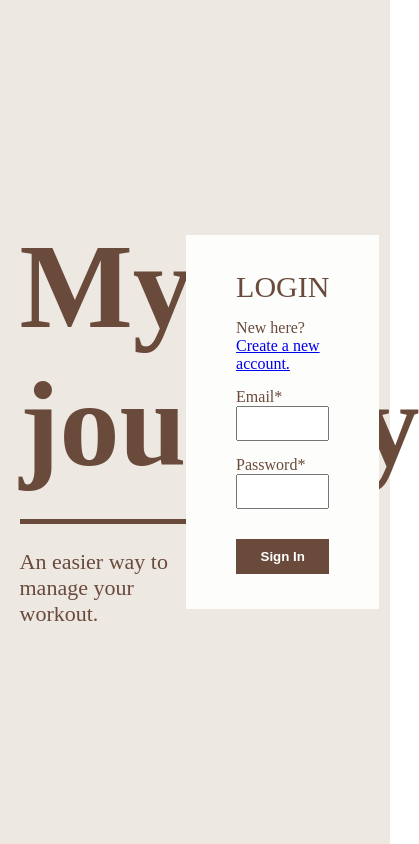
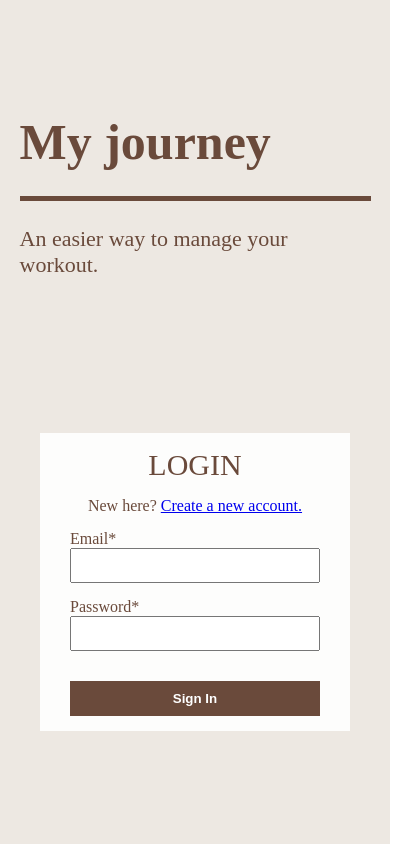
Before and after one commit to haingo-raz/MyJourney, a React (Create React App) app: page / in a window 390 px wide. Shown: the whole page, 419 px wide, since content can reach past the window. Built offline with nearby package versions, Linux system fonts and the light colour scheme.

Commit message:
Responsiveness // Make app semi-responsive

```diff
--- a/src/components/Forms/Form.scss
+++ b/src/components/Forms/Form.scss
@@ -46,3 +46,9 @@
 .logo a{
     color: $beige-variance;
 }
+
+@media (max-width: 996px) {
+    .accountForm{
+        padding: 15px 30px;
+    }
+}
--- a/src/pages/Account/Account.scss
+++ b/src/pages/Account/Account.scss
@@ -32,3 +32,17 @@
     align-items: center;
     justify-content: center;
 }
+
+@media (max-width: 996px) {
+    .textWeb{
+        h1{
+            font-size: $logoMd;
+        }
+    }
+    .accountPage{
+        gap: 15px;
+        section {
+            width: 100%;
+        }
+    }
+}
--- a/src/pages/Fitness/Fitness.js
+++ b/src/pages/Fitness/Fitness.js
@@ -147,9 +147,9 @@ function Fitness() {
     };
 
     return (
+        <>
+            <Navbar />
             <div className="fitnessPage">
-            <Navbar />
-
                 <section className="workoutSection">
 
                     <h1 className="sectionTitle">
@@ -209,8 +209,8 @@ function Fitness() {
                         <button type="submit" className="formButton">{editId !== null ? "Save" : "Submit"}</button>
                     </form>
                 </section>
-
             </div>
+        </>
     );
 }
 
--- a/src/pages/Fitness/Fitness.scss
+++ b/src/pages/Fitness/Fitness.scss
@@ -3,7 +3,6 @@
 .fitnessPage{
     display: flex;
     width: 90vw;
-    height: 85vh;
     background: $dark-brown;
 
     section{
@@ -87,3 +86,18 @@
     align-items: center;
     justify-content: center;
 }
+
+@media (max-width: 996px) {
+    .fitnessPage {
+        flex-direction: column;
+        section{
+            width: 100%;
+            padding: 20px;
+        }
+    }
+    .workoutSection{
+        .workoutInstance{
+            overflow: auto;
+        }
+    }
+}
--- a/src/pages/Home/Home.scss
+++ b/src/pages/Home/Home.scss
@@ -62,3 +62,13 @@
        color: $beige-variance;
     }
 }
+
+@media (max-width: 996px) {
+    .homeSection{
+        display: block;
+        section{
+            width: 85%;
+            height: 30vh;
+        }
+    }
+}
--- a/src/pages/Wellbeing/Wellbeing.js
+++ b/src/pages/Wellbeing/Wellbeing.js
@@ -13,7 +13,24 @@ function Wellbeing() {
         infinite: true,
         speed: 500,
         slidesToShow: 3,
-        slidesToScroll: 1
+        slidesToScroll: 1,
+        responsive: [
+            {
+              breakpoint: 600,
+              settings: {
+                slidesToShow: 2,
+                slidesToScroll: 2,
+                initialSlide: 2
+              }
+            },
+            {
+              breakpoint: 480,
+              settings: {
+                slidesToShow: 1,
+                slidesToScroll: 1
+              }
+            }
+          ]
     };
 
     return (
```
Lines whose indentation alone changed are shown as unchanged.
